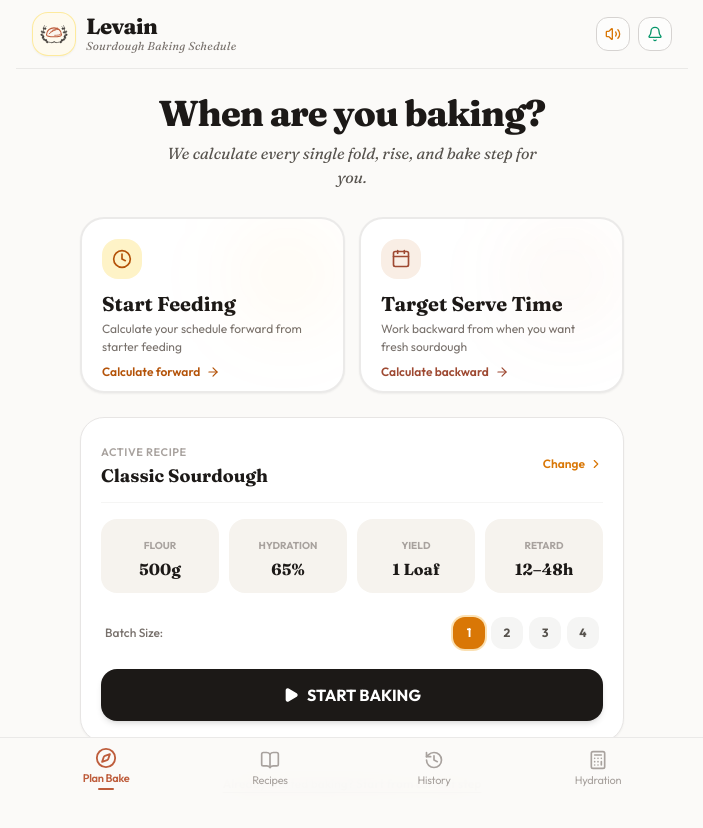
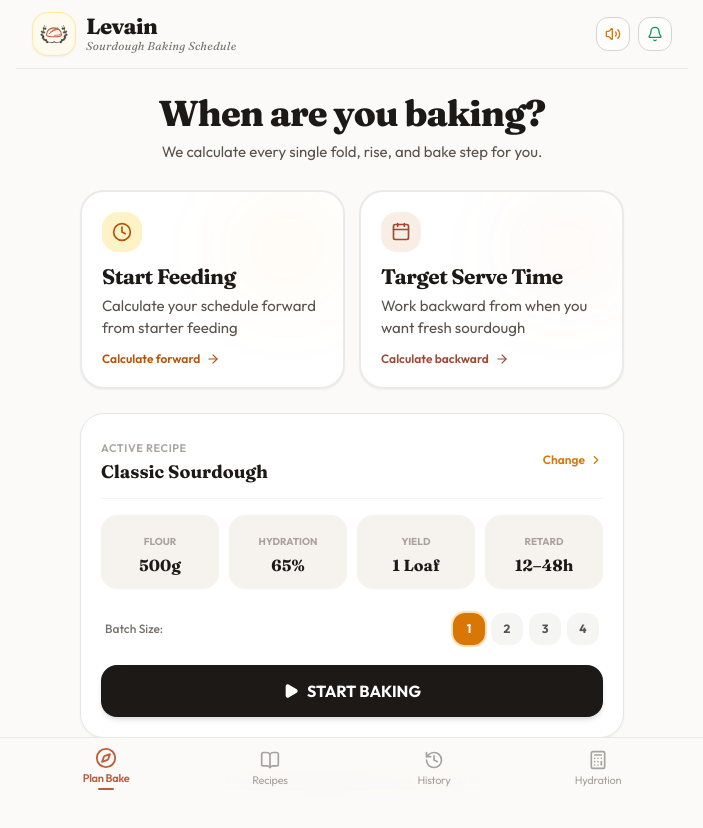
Before and after one commit to Daniel235Lobato/sourdough-timeline, a React (Vite) app: page / in a window 1280 px wide. Shown: the top 828 px of the page, without its empty margins (288-991 px from the left). Built offline with nearby package versions, Linux system fonts and the light colour scheme; the HTML template or start-up script is replaced by a standard one.

Commit message:
Refine typography hierarchy, card headings, contrast, and hero sans subtitle

```diff
--- a/src/components/calculator/HydrationCalculatorView.tsx
+++ b/src/components/calculator/HydrationCalculatorView.tsx
@@ -83,10 +83,10 @@ export const HydrationCalculatorView: React.FC<HydrationCalculatorViewProps> = (
   return (
     <div className="pb-28 pt-2 px-4 max-w-xl mx-auto space-y-6 animate-fade-in">
       <div>
-        <h2 className="font-serif text-2xl font-bold text-stone-900 dark:text-stone-100">
+        <h2 className="font-serif text-2xl font-bold text-stone-900 dark:text-stone-100 tracking-tight leading-[1.2]">
           Baker's Percentages & Hydration
         </h2>
-        <p className="text-xs text-stone-500 dark:text-stone-400">
+        <p className="text-xs text-stone-500 dark:text-stone-400 mt-0.5">
           Adjust baker's percentages to calculate exact gram weights and crumb characteristics
         </p>
       </div>
--- a/src/components/history/BakeHistoryView.tsx
+++ b/src/components/history/BakeHistoryView.tsx
@@ -10,10 +10,10 @@ export const BakeHistoryView: React.FC = () => {
     <div className="pb-28 pt-2 px-4 max-w-xl mx-auto space-y-6 animate-fade-in">
       {/* Header */}
       <div>
-        <h2 className="font-serif text-2xl font-bold text-stone-900 dark:text-stone-100">
+        <h2 className="font-serif text-2xl font-bold text-stone-900 dark:text-stone-100 tracking-tight leading-[1.2]">
           Bake Journal & Archive
         </h2>
-        <p className="text-xs text-stone-500 dark:text-stone-400">
+        <p className="text-xs text-stone-500 dark:text-stone-400 mt-0.5">
           Track previous bakes, fermentation timing, and crumb ratings to master your bake
         </p>
       </div>
--- a/src/components/home/HomeView.tsx
+++ b/src/components/home/HomeView.tsx
@@ -36,10 +36,10 @@ export const HomeView: React.FC<HomeViewProps> = ({
     <div className="pb-24 pt-2 px-4 max-w-xl mx-auto space-y-6 animate-fade-in">
       {/* Hero Welcome Banner */}
       <div className="text-center pt-2 pb-1">
-        <h1 className="font-serif text-3xl sm:text-4xl font-extrabold text-stone-900 dark:text-stone-100 tracking-tight leading-tight">
+        <h1 className="font-serif text-3xl sm:text-4xl font-extrabold text-stone-900 dark:text-stone-100 tracking-tight leading-[1.15]">
           When are you baking?
         </h1>
-        <p className="font-serif italic text-stone-600 dark:text-stone-400 text-sm sm:text-base mt-2 max-w-sm mx-auto leading-relaxed">
+        <p className="font-sans text-[15px] text-[#5A524C] dark:text-stone-300 font-normal leading-[1.4] mt-2 max-w-sm mx-auto">
           We calculate every single fold, rise, and bake step for you.
         </p>
       </div>
@@ -49,7 +49,7 @@ export const HomeView: React.FC<HomeViewProps> = ({
         {/* START FEEDING */}
         <button
           onClick={() => setIsStartWhenOpen(true)}
-          className="group text-left p-5 rounded-3xl bg-white dark:bg-stone-900 border-2 border-stone-200/80 dark:border-stone-800 hover:border-amber-500 dark:hover:border-amber-500 shadow-sm hover:shadow-xl hover:shadow-amber-500/10 transition-all transform active:scale-[0.98] flex flex-col justify-between h-44 relative overflow-hidden"
+          className="group text-left p-5 rounded-3xl bg-white dark:bg-stone-900 border-2 border-stone-200/80 dark:border-stone-800 hover:border-amber-500 dark:hover:border-amber-500 shadow-sm hover:shadow-xl hover:shadow-amber-500/10 transition-all transform active:scale-[0.98] flex flex-col justify-between min-h-[190px] sm:min-h-[195px] relative overflow-hidden"
         >
           <div className="absolute top-0 right-0 w-28 h-28 bg-amber-500/5 rounded-full blur-2xl group-hover:bg-amber-500/15 transition-all pointer-events-none" />
 
@@ -57,15 +57,15 @@ export const HomeView: React.FC<HomeViewProps> = ({
             <div className="w-10 h-10 rounded-2xl bg-amber-100 dark:bg-amber-950/80 text-amber-700 dark:text-amber-400 flex items-center justify-center mb-3 group-hover:scale-110 transition-transform">
               <Clock className="w-5 h-5" />
             </div>
-            <h2 className="font-serif text-xl font-bold text-stone-900 dark:text-stone-100 leading-tight">
+            <h2 className="font-serif text-[21px] font-bold text-stone-900 dark:text-stone-100 tracking-tight leading-[1.2]">
               Start Feeding
             </h2>
-            <p className="text-xs text-stone-500 dark:text-stone-400 mt-1 leading-normal">
+            <p className="text-[15px] text-[#5A524C] dark:text-stone-300 leading-[1.45] mt-1.5 font-normal">
               Calculate your schedule forward from starter feeding
             </p>
           </div>
 
-          <div className="flex items-center text-xs font-semibold text-amber-700 dark:text-amber-400 mt-2">
+          <div className="flex items-center text-xs font-semibold text-amber-700 dark:text-amber-400 mt-3">
             <span>Calculate forward</span>
             <ArrowRight className="w-3.5 h-3.5 ml-1.5 group-hover:translate-x-1 transition-transform" />
           </div>
@@ -74,7 +74,7 @@ export const HomeView: React.FC<HomeViewProps> = ({
         {/* TARGET SERVE TIME */}
         <button
           onClick={() => setIsBakeByOpen(true)}
-          className="group text-left p-5 rounded-3xl bg-white dark:bg-stone-900 border-2 border-stone-200/80 dark:border-stone-800 hover:border-crust-500 dark:hover:border-crust-500 shadow-sm hover:shadow-xl hover:shadow-crust-500/10 transition-all transform active:scale-[0.98] flex flex-col justify-between h-44 relative overflow-hidden"
+          className="group text-left p-5 rounded-3xl bg-white dark:bg-stone-900 border-2 border-stone-200/80 dark:border-stone-800 hover:border-crust-500 dark:hover:border-crust-500 shadow-sm hover:shadow-xl hover:shadow-crust-500/10 transition-all transform active:scale-[0.98] flex flex-col justify-between min-h-[190px] sm:min-h-[195px] relative overflow-hidden"
         >
           <div className="absolute top-0 right-0 w-28 h-28 bg-crust-500/5 rounded-full blur-2xl group-hover:bg-crust-500/15 transition-all pointer-events-none" />
 
@@ -82,15 +82,15 @@ export const HomeView: React.FC<HomeViewProps> = ({
             <div className="w-10 h-10 rounded-2xl bg-crust-100 dark:bg-crust-950/80 text-crust-700 dark:text-crust-400 flex items-center justify-center mb-3 group-hover:scale-110 transition-transform">
               <Calendar className="w-5 h-5" />
             </div>
-            <h2 className="font-serif text-xl font-bold text-stone-900 dark:text-stone-100 leading-tight">
+            <h2 className="font-serif text-[21px] font-bold text-stone-900 dark:text-stone-100 tracking-tight leading-[1.2]">
               Target Serve Time
             </h2>
-            <p className="text-xs text-stone-500 dark:text-stone-400 mt-1 leading-normal">
+            <p className="text-[15px] text-[#5A524C] dark:text-stone-300 leading-[1.45] mt-1.5 font-normal">
               Work backward from when you want fresh sourdough
             </p>
           </div>
 
-          <div className="flex items-center text-xs font-semibold text-crust-700 dark:text-crust-400 mt-2">
+          <div className="flex items-center text-xs font-semibold text-crust-700 dark:text-crust-400 mt-3">
             <span>Calculate backward</span>
             <ArrowRight className="w-3.5 h-3.5 ml-1.5 group-hover:translate-x-1 transition-transform" />
           </div>
--- a/src/components/recipes/RecipeListView.tsx
+++ b/src/components/recipes/RecipeListView.tsx
@@ -43,10 +43,10 @@ export const RecipeListView: React.FC<RecipeListViewProps> = ({ onSelectAndBake
       {/* Header */}
       <div className="flex items-center justify-between">
         <div>
-          <h2 className="font-serif text-2xl font-bold text-stone-900 dark:text-stone-100">
+          <h2 className="font-serif text-2xl font-bold text-stone-900 dark:text-stone-100 tracking-tight leading-[1.2]">
             Sourdough Recipes
           </h2>
-          <p className="text-xs text-stone-500 dark:text-stone-400">
+          <p className="text-xs text-stone-500 dark:text-stone-400 mt-0.5">
             Select a recipe or build your own sourdough formula
           </p>
         </div>
```
